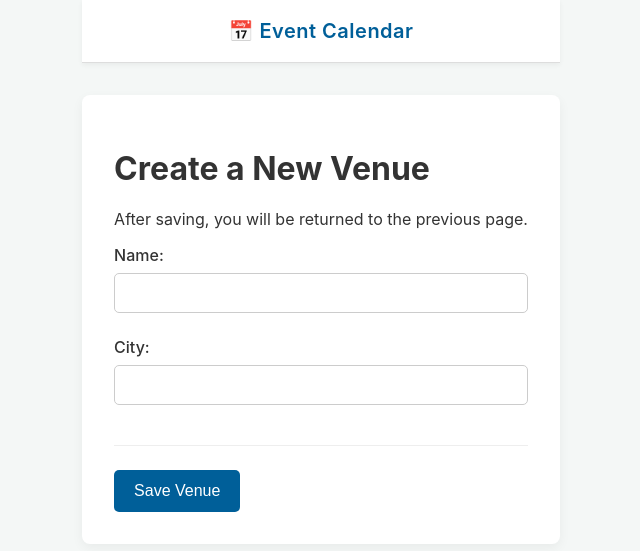
After one commit to olegicks/sports-calendar, a Django app: page /venue/create/ in a window 1280 px wide. The commit adds this page. Shown: the top 551 px of the page, without its empty margins (319-959 px from the left). Run offline with Django 5.2, Linux system fonts and the light colour scheme.

Commit message:
feat:  Add venue creation feature

```diff
--- a/events/forms.py
+++ b/events/forms.py
@@ -1,5 +1,5 @@
 from django import forms
-from .models import Event, Team
+from .models import Event, Team, Venue
 
 
 class EventForm(forms.ModelForm):
@@ -43,3 +43,9 @@ class TeamForm(forms.ModelForm):
     class Meta:
         model = Team
         fields = ['name', 'slug', 'official_name', 'abbreviation', 'country_code']
+
+
+class VenueForm(forms.ModelForm):
+    class Meta:
+        model = Venue
+        fields = ['name', 'city']
--- a/events/urls.py
+++ b/events/urls.py
@@ -9,4 +9,5 @@ urlpatterns = [
     path("event/<int:pk>/", views.EventDetailView.as_view(), name="event-detail"),
     path("event/<int:pk>/update/", views.EventUpdateView.as_view(), name="event-update"),
     path("team/create/", views.TeamCreateView.as_view(), name="team-create"),
+    path("venue/create/", views.VenueCreateView.as_view(), name="venue-create"),
 ]
--- a/events/views.py
+++ b/events/views.py
@@ -1,8 +1,8 @@
 from django.urls import reverse_lazy
 from django.views.generic import ListView, CreateView, DetailView, UpdateView
 
-from .forms import EventForm, EventUpdateForm, TeamForm
-from .models import Event, Team
+from .forms import EventForm, EventUpdateForm, TeamForm, VenueForm
+from .models import Event, Team, Venue
 
 
 class EventListView(ListView):
@@ -61,3 +61,27 @@ class TeamCreateView(CreateView):
         if next_url:
             return next_url
         return reverse_lazy('events:event-list')
+
+
+class VenueCreateView(CreateView):
+    model = Venue
+    form_class = VenueForm
+    template_name = 'events/venue_create.html'
+
+    def get_success_url(self):
+        next_url = self.request.GET.get('next')
+        if next_url:
+            return next_url
+        return reverse_lazy('events:event-list')
+
+
+class VenueCreateView(CreateView):
+    model = Venue
+    form_class = VenueForm
+    template_name = 'events/venue_create.html'
+
+    def get_success_url(self):
+        next_url = self.request.GET.get('next')
+        if next_url:
+            return next_url
+        return reverse_lazy('events:event-list')
--- /dev/null
+++ b/templates/events/venue_create.html
@@ -0,0 +1,36 @@
+{% extends "base.html" %}
+
+{% block title %}Create New Venue{% endblock %}
+
+{% block head %}
+<style>
+    form { display: flex; flex-direction: column; gap: 1.5em; }
+    form p { margin: 0; display: flex; flex-direction: column; gap: 0.5em; }
+    form label { font-weight: 500; color: #333; }
+    form input, form select {
+        padding: 10px; border: 1px solid #ccc; border-radius: 5px; font-size: 1em;
+    }
+    .form-actions {
+        border-top: 1px solid #eee; padding-top: 1.5em; margin-top: 1em;
+    }
+    .form-actions button {
+        background-color: #005f99; color: white; padding: 12px 20px;
+        border: none; border-radius: 5px; font-size: 1em;
+        font-weight: 500; cursor: pointer;
+    }
+</style>
+{% endblock %}
+
+{% block content %}
+    <h1>Create a New Venue</h1>
+    <p>After saving, you will be returned to the previous page.</p>
+
+    <form method="POST">
+        {% csrf_token %}
+        {{ form.as_p }}
+
+        <div class="form-actions">
+            <button type="submit">Save Venue</button>
+        </div>
+    </form>
+{% endblock %}
```
Also changed, not shown: templates/events/event_create.html (+4 -3 lines), templates/events/event_update.html (+4 -3 lines).
